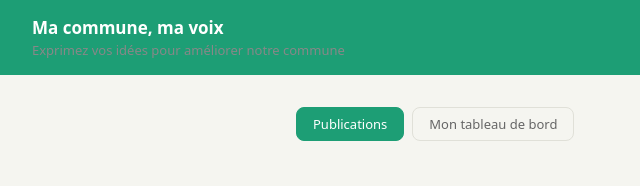
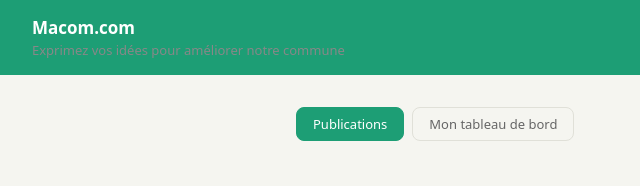
Before and after one commit to pierrickceria-debug/commune-app, a website: page public/index.html in a window 1280 px wide. Shown: the top 186 px of the page, 0-640 px from the left. Drawn offline with Linux system fonts and the light colour scheme; no server answers; sample sign-in values are in the browser's storage.

```diff
--- a/public/index.html
+++ b/public/index.html
@@ -3,13 +3,13 @@
 <head>
   <meta charset="UTF-8">
   <meta name="viewport" content="width=device-width, initial-scale=1.0">
-  <title>Ma commune, ma voix</title>
+  <title>Macom.com</title>
   <link rel="stylesheet" href="style.css">
 </head>
 <body>
   <header>
     <div>
-      <h1>Ma commune, ma voix</h1>
+      <h1>Macom.com</h1>
       <p>Exprimez vos idées pour améliorer notre commune</p>
     </div>
     <div style="display:flex;align-items:center;gap:12px;">
```
Also changed, not shown: public/dashboard.html (+1 -1 lines).
